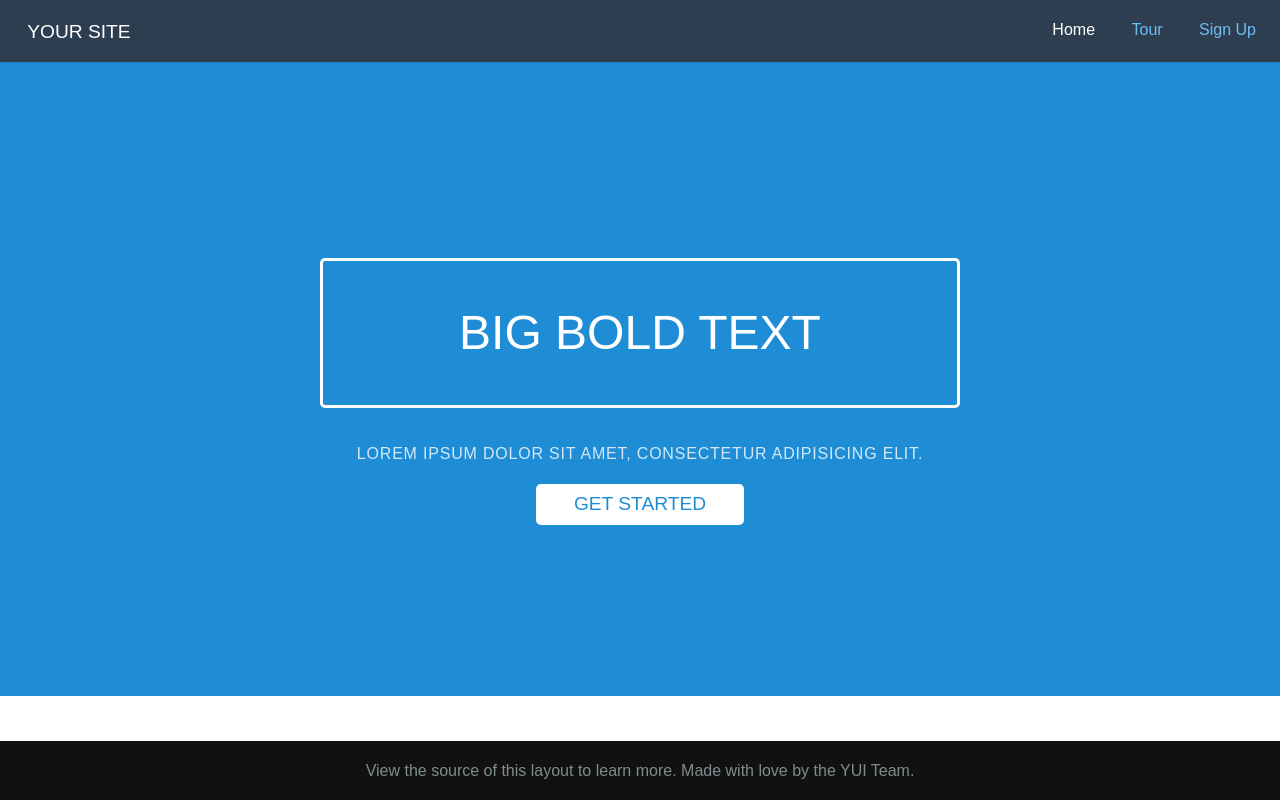
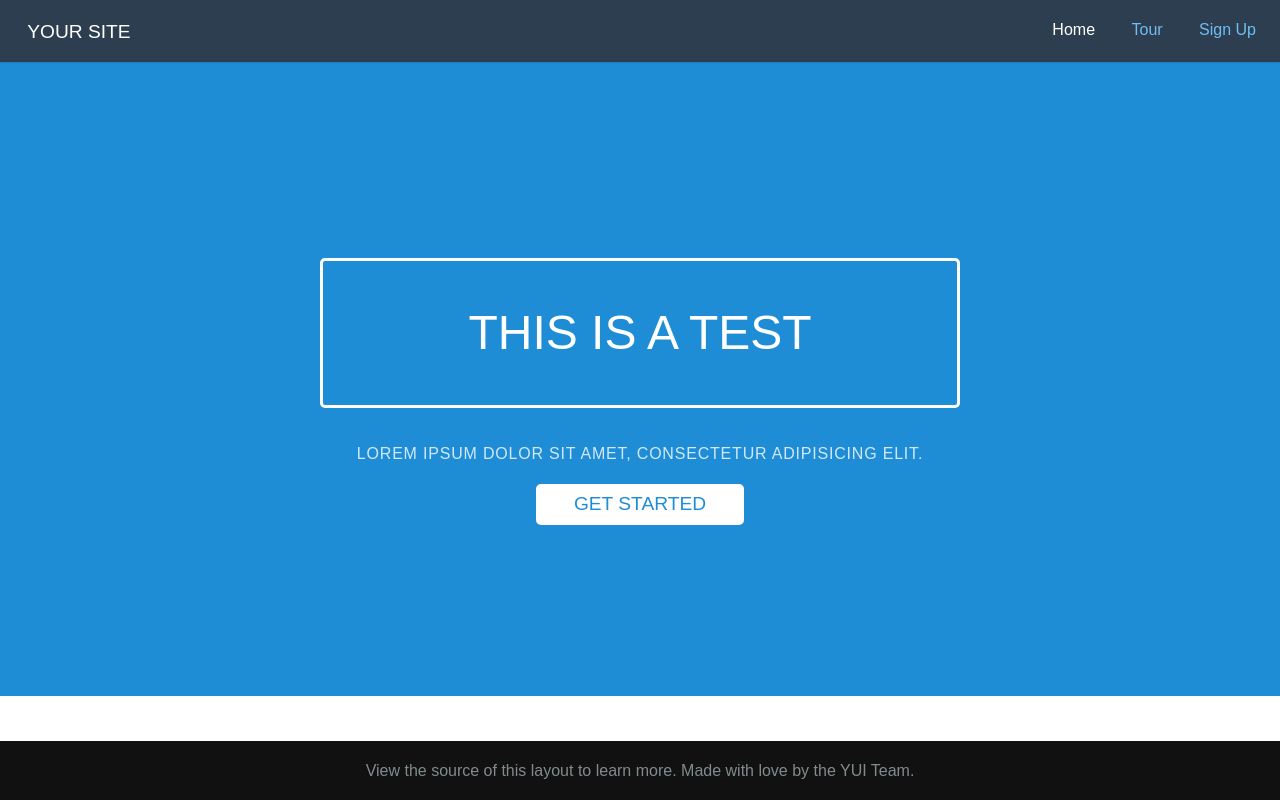
Before and after one commit to colinferris95/colinferrisdev, a plain HTML site: page index.html in a window 1280 px wide. Shown: the top 800 px of the page. Drawn offline with nearby package versions, Linux system fonts and the light colour scheme.

Commit message:
another test

```diff
--- a/index.html
+++ b/index.html
@@ -48,7 +48,7 @@
 
 <div class="splash-container">
     <div class="splash">
-        <h1 class="splash-head">Big Bold Text</h1>
+        <h1 class="splash-head">THIS IS A TEST</h1>
         <p class="splash-subhead">
             Lorem ipsum dolor sit amet, consectetur adipisicing elit.
         </p>
```
